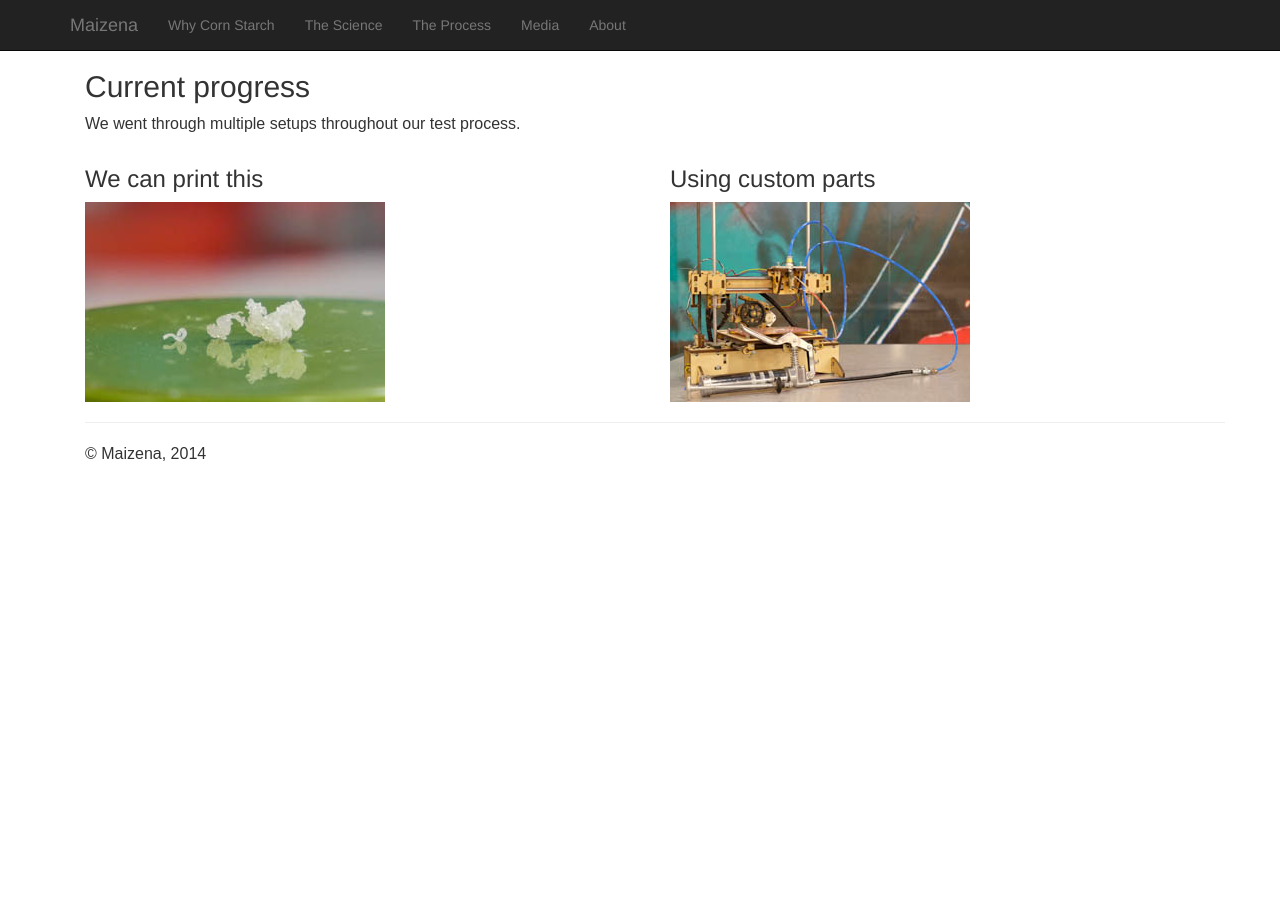
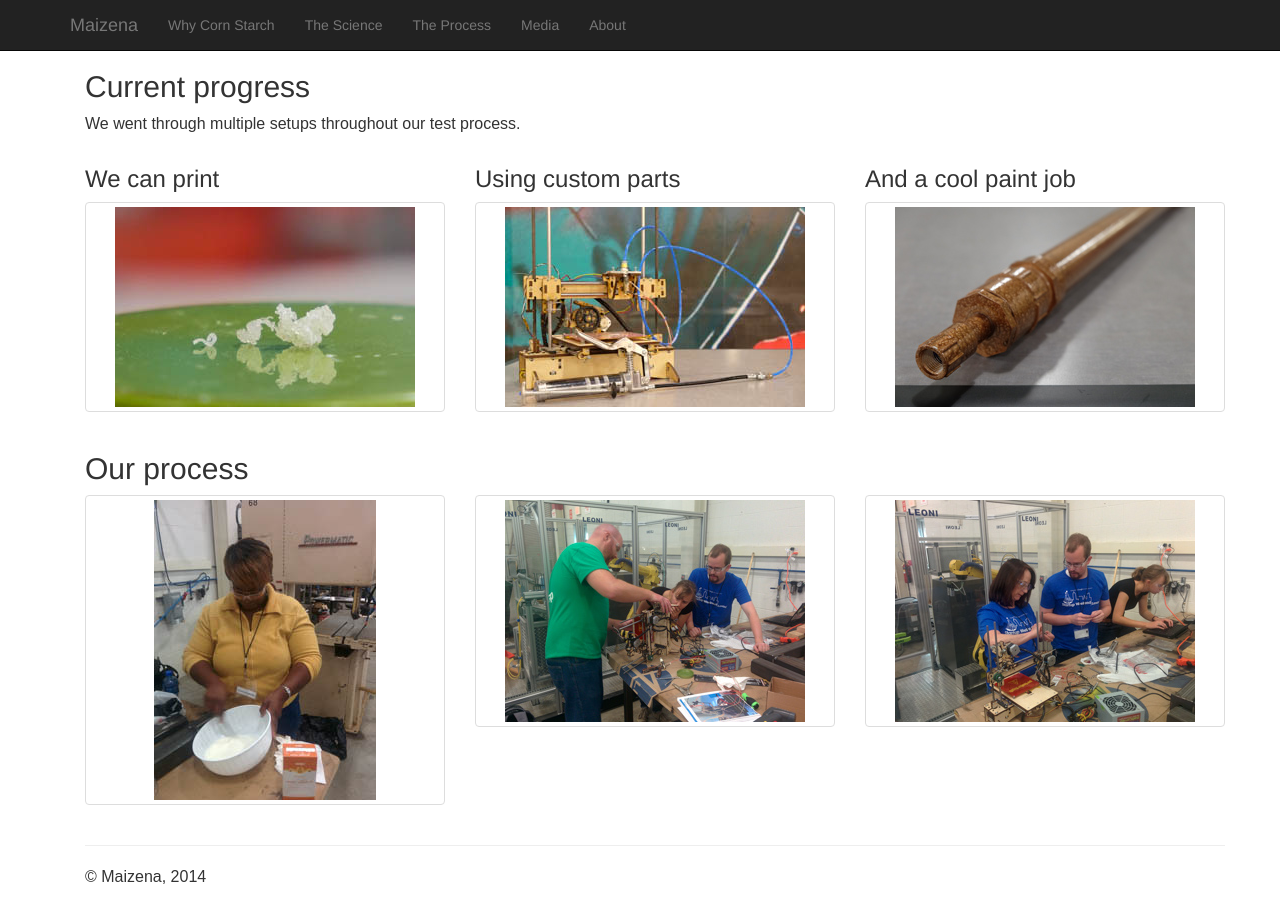
Before and after one commit to maizena3d/maizena3d.github.io, a Jekyll site: the page built from process.html, in a window 1280 px wide. Built offline with Jekyll 4.4.1, drawn with Linux system fonts in a browser that asks for light colours.

Commit message:
added a bunch of photos

```diff
--- a/index.html
+++ b/index.html
@@ -37,3 +37,6 @@ layout: default
   </div>
 </div>
 </div>
+
+
+<a href="https://plus.google.com/113515821520597988975" rel="publisher" style="display:none;">Google+</a>
--- a/process.html
+++ b/process.html
@@ -12,12 +12,43 @@ layout: default
 </div>
 
 <div class="row">
-<div class="col-md-6">
-    <h3>We can print this</h3>
+<div class="col-md-4">
+    <h3>We can print</h3>
+    <div class="thumbnail">
     <img src="/imgs/goop1.jpg">
+    </div>
 </div>
-<div class="col-md-6">
-    <h3>Using custom parts</h3>
-	<img src="/imgs/printer.jpg">
+  <div class="col-md-4">
+      <h3>Using custom parts</h3>
+        <div class="thumbnail">
+    	<img src="/imgs/printer.jpg">
+      </div>
+    </div>
+  <div class="col-md-4">
+      <h3>And a cool paint job</h3>
+        <div class="thumbnail">
+      <img src="/imgs/pipe1.jpg">
+      </div>
+    </div>
+</div>
+
+<div class="row">
+  <div class="col-md-12">
+  <h2>Our process</h2>
+  </div>
+  <div class="col-sm-6 col-md-4">
+    <div class="thumbnail">
+    <img src="/imgs/makestarch.jpg">
+    </div>
+  </div>
+<div class="col-sm-6 col-md-4">
+  <div class="thumbnail">
+  <img src="/imgs/build1.jpg">
   </div>
 </div>
+  <div class="col-sm-6 col-md-4">
+    <div class="thumbnail">
+    <img src="/imgs/build2.jpg">
+    </div>
+  </div>
+</div>
```
Also changed, not shown: about.html (+7 -0 lines), imgs/build1.jpg (added), imgs/build2.jpg (added), imgs/pipe1.jpg (added), imgs/team.jpg (added).
